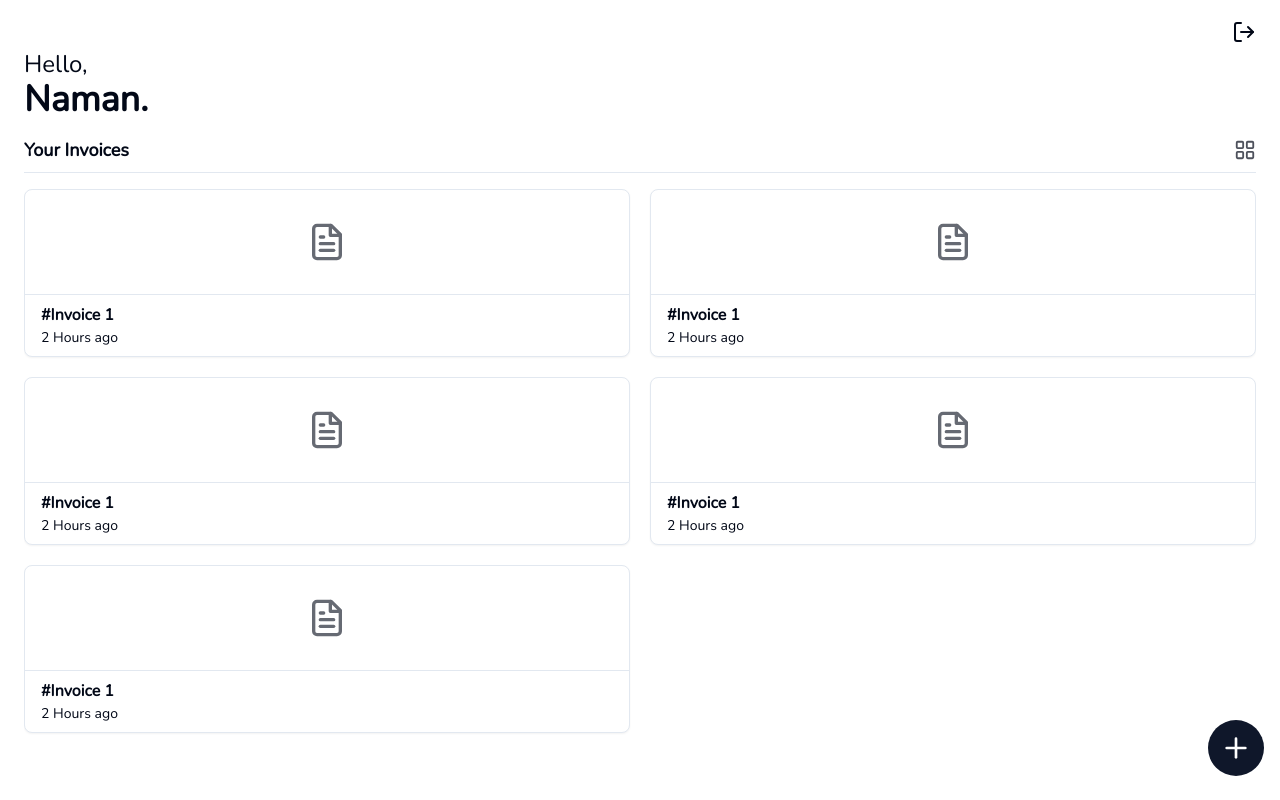
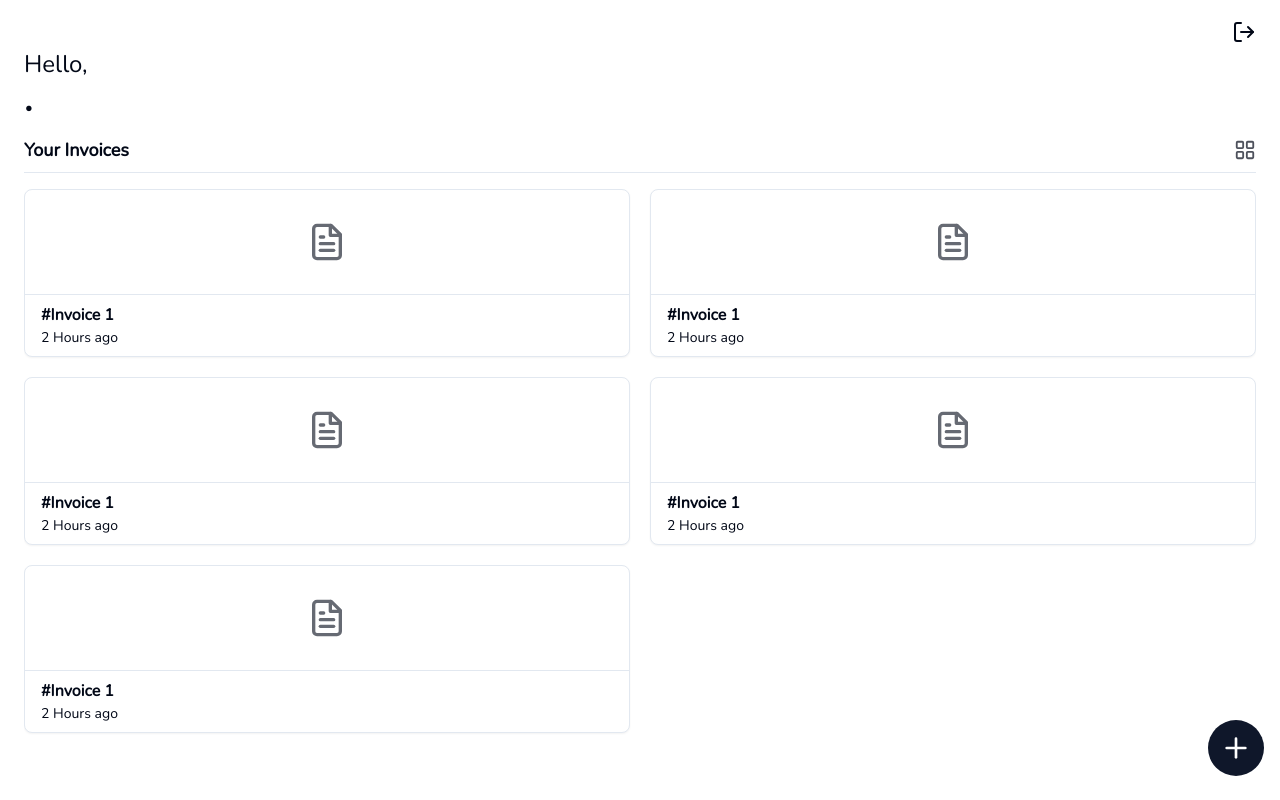
Before and after one commit to namandureja/inveasy, a React (Vite) app: page / in a window 1280 px wide. Built offline with nearby package versions, Linux system fonts and the light colour scheme; no server answers; the database is empty; sample sign-in values are in the browser's storage; what @react-pdf/renderer would draw is missing.

Commit message:
completed auth flow

```diff
--- a/package.json
+++ b/package.json
@@ -15,10 +15,11 @@
     "@radix-ui/react-slot": "^1.0.2",
     "@radix-ui/react-tabs": "^1.0.4",
     "@react-pdf/renderer": "^3.1.12",
+    "@tanstack/react-query": "^4.35.0",
     "class-variance-authority": "^0.7.0",
     "clsx": "^2.0.0",
+    "firebase": "^10.3.1",
     "lucide-react": "^0.276.0",
-    "firebase": "^10.3.1",
     "rc-slider": "^10.2.1",
     "react": "^18.2.0",
     "react-datepicker": "^4.17.0",
--- a/src/App.tsx
+++ b/src/App.tsx
@@ -5,14 +5,18 @@ import {
   Navigate,
 } from "react-router-dom";
 import InvoiceView from "./pages/invoices";
-import Home from "./pages/home-view";
 import AuthPage from "./pages/auth-view";
 import LoginForm from "./pages/login-form";
 import SignUpForm from "./pages/sign-up-form";
 import { Protected } from "./components/Protected";
+import Home from "./pages/home-view";
+import { QueryClient, QueryClientProvider } from "@tanstack/react-query";
+
+const queryClient = new QueryClient();
 
 function App() {
   return (
+    <QueryClientProvider client={queryClient}>
       <Router>
         <Routes>
           <Route element={<Protected />}>
@@ -27,6 +31,7 @@ function App() {
           </Route>
         </Routes>
       </Router>
+    </QueryClientProvider>
   );
 }
 
--- a/src/components/Protected.tsx
+++ b/src/components/Protected.tsx
@@ -1,6 +1,5 @@
 import { auth } from "@/firebase/firebase";
 import { onAuthStateChanged } from "firebase/auth";
-import { useState } from "react";
 import { Outlet, useNavigate } from "react-router-dom";
 
 export function Protected() {
--- a/src/firebase/auth.ts
+++ b/src/firebase/auth.ts
@@ -6,7 +6,7 @@ import {
   signInWithPopup,
 } from "firebase/auth";
 import { app, db, auth } from "./firebase";
-import { doc, runTransaction, setDoc } from "firebase/firestore";
+import { doc, getDoc, runTransaction, setDoc } from "firebase/firestore";
 import { GoogleAuthProvider } from "firebase/auth/cordova";
 
 /**
@@ -45,6 +45,8 @@ export async function signUp(
     photoUrl: user.photoURL,
   });
 
+  console.log("User created");
+
   return userCredential;
 }
 
@@ -75,3 +77,20 @@ export async function continueWithGoogle() {
 
   return user;
 }
+
+export async function getUser() {
+  const user = auth.currentUser;
+  if (!user) {
+    throw new Error("User not logged in");
+  }
+
+  let userDoc = await getDoc(doc(db, "users", user.uid));
+  return userDoc.data() as UserServer;
+}
+
+type UserServer = {
+  id: string;
+  username: string;
+  email: string;
+  photoUrl: string;
+};
--- a/src/firebase/invoice.ts
+++ b/src/firebase/invoice.ts
@@ -7,7 +7,7 @@ import {
   query,
   where,
 } from "firebase/firestore";
-import { Invoice } from "../data/types";
+import { Invoice, InvoiceServer } from "../data/types";
 import { auth, db } from "./firebase";
 
 export async function uploadInvoice(invoice: Invoice) {
@@ -47,9 +47,13 @@ export async function fetchInvoices() {
 
   const snapshot = await getDocs(invoicesCollectionQuery);
 
-  const invoices: Invoice[] = [];
+  const invoices: InvoiceServer[] = [];
   snapshot.forEach((doc) => {
-    invoices.push(doc.data() as Invoice);
+    invoices.push({
+      ...doc.data(),
+      id: doc.id,
+      createdAt: doc.data().createdAt.toMillis(),
+    } as InvoiceServer);
   });
 
   return invoices;
--- /dev/null
+++ b/src/hooks/queries/useInvoicesQuery.ts
@@ -0,0 +1,11 @@
+import { fetchInvoices } from "@/firebase/invoice";
+import { useQuery } from "@tanstack/react-query";
+
+export function useInvoicesQuery() {
+  return useQuery({
+    queryKey: ["invoices"],
+    queryFn: async () => {
+      return await fetchInvoices();
+    },
+  });
+}
--- /dev/null
+++ b/src/hooks/queries/useUserQuery.ts
@@ -0,0 +1,13 @@
+import { getUser } from "@/firebase/auth";
+import { auth } from "@/firebase/firebase";
+import { useQuery } from "@tanstack/react-query";
+
+export function useUserQuery() {
+  const user = auth.currentUser;
+  return useQuery({
+    queryKey: ["user", user?.uid],
+    queryFn: async () => {
+      return await getUser();
+    },
+  });
+}
--- a/src/pages/home-view.tsx
+++ b/src/pages/home-view.tsx
@@ -1,10 +1,16 @@
 import { Card, CardContent, CardHeader } from "@/components/ui/card";
 import { signOut } from "@/firebase/auth";
+import { auth } from "@/firebase/firebase";
+import { useInvoicesQuery } from "@/hooks/queries/useInvoicesQuery";
+import { useUserQuery } from "@/hooks/queries/useUserQuery";
 import { FileText, LayoutGrid, LayoutList, LogOut, Plus } from "lucide-react";
 import { useState } from "react";
 
 export default function Home() {
   const [layout, setLayout] = useState<"grid" | "list">("grid");
+  const { data: invoicesData } = useInvoicesQuery();
+  const { data: userData } = useUserQuery();
+
   return (
     <main className="relative h-[100svh] flex flex-col">
       <header className="flex items-center justify-end px-6 pt-5 pb-1 text-2xl">
@@ -18,7 +24,7 @@ export default function Home() {
       </header>
       <div className="px-6 flex-1 overflow-hidden flex flex-col">
         <p className="text-2xl">Hello,</p>
-        <h1 className="text-4xl font-black">Naman.</h1>
+        <h1 className="text-4xl font-black">{userData?.username}.</h1>
         <div className="mt-4 text-lg font-bold w-full border-b pb-2 flex justify-between items-center">
           Your Invoices
           {layout === "grid" ? (
```
Also changed, not shown: src/data/types.ts (+42 -37 lines), 1 other file (tests, documents, lock files or other folders). Lines whose indentation alone changed are shown as unchanged.
